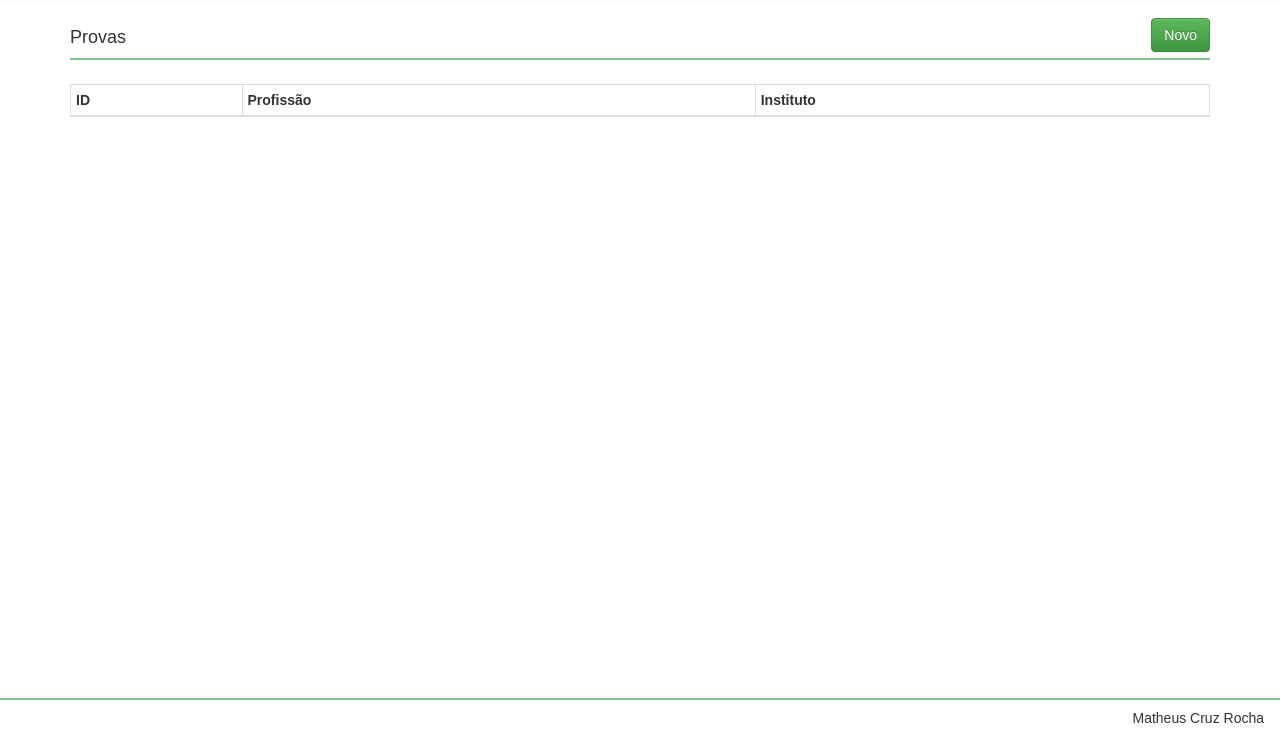
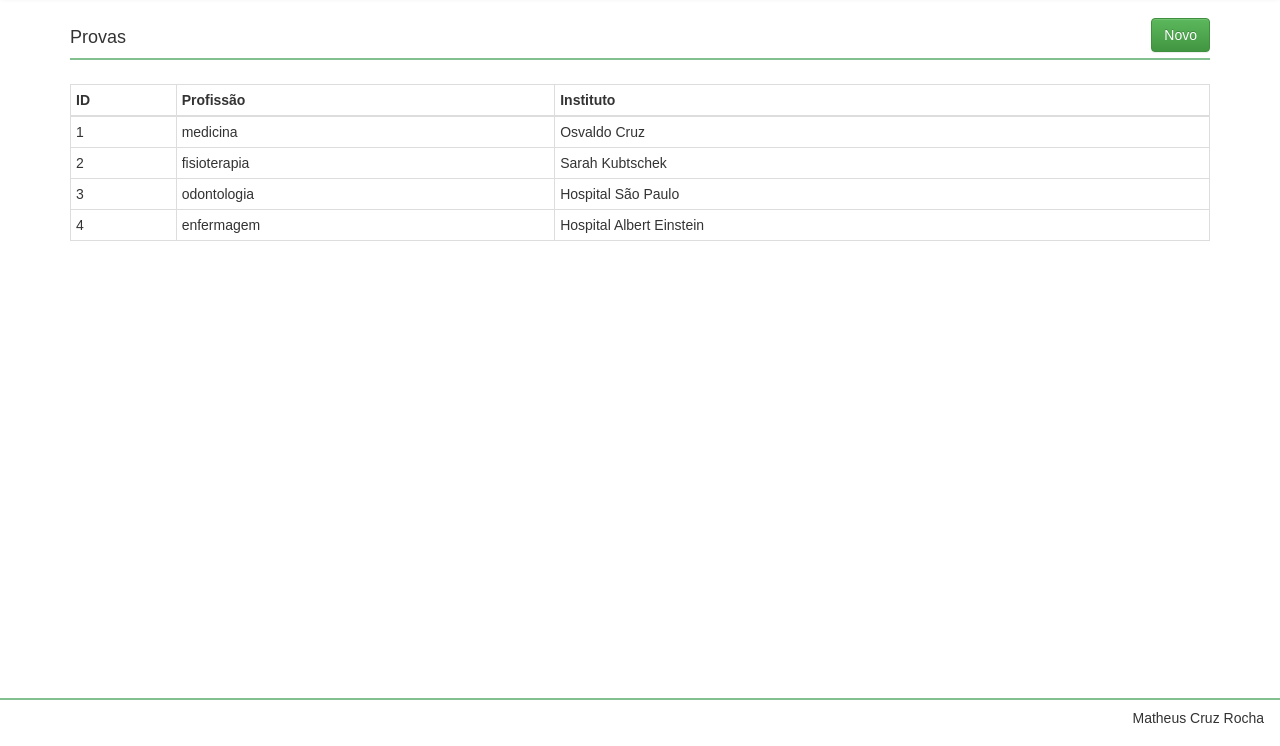
Before and after one commit to matheusrocha89/sanar-frontend, a React app: page / in a window 1280 px wide. Shown: the part 54-800 px from the top of the page. Built offline with nearby package versions, Linux system fonts and the light colour scheme.

Commit message:
Using data as state of the app

```diff
--- a/src/components/app/index.js
+++ b/src/components/app/index.js
@@ -1,16 +1,28 @@
 import React, { Component } from 'react';
 
 import { Header, DataTable, SubHeader, Footer } from '../';
+import Data from '../../data';
 import './styles.css';
 
 class App extends Component {
+  constructor(props) {
+    super(props);
+    this.state = {
+      data: Data,
+    };
+  }
+
+  addNewExam = (exam) => this.setState({
+    data: [...this.state.data, exam],
+  });
+
   render() {
     return (
       <div className="App">
         <Header />
-        <div className="container">
-          <SubHeader />
-          <DataTable />
+        <div className="App-container container">
+          <SubHeader addNewExam={this.addNewExam} />
+          <DataTable data={this.state.data} />
         </div>
         <Footer />
       </div>
--- a/src/components/app/styles.css
+++ b/src/components/app/styles.css
@@ -6,3 +6,11 @@ body {
   height: 100%;
   padding-bottom: 48px;
 }
+
+.App {
+  min-height: 100%;
+}
+
+.App-container {
+  padding-bottom: 64px;
+}
```
